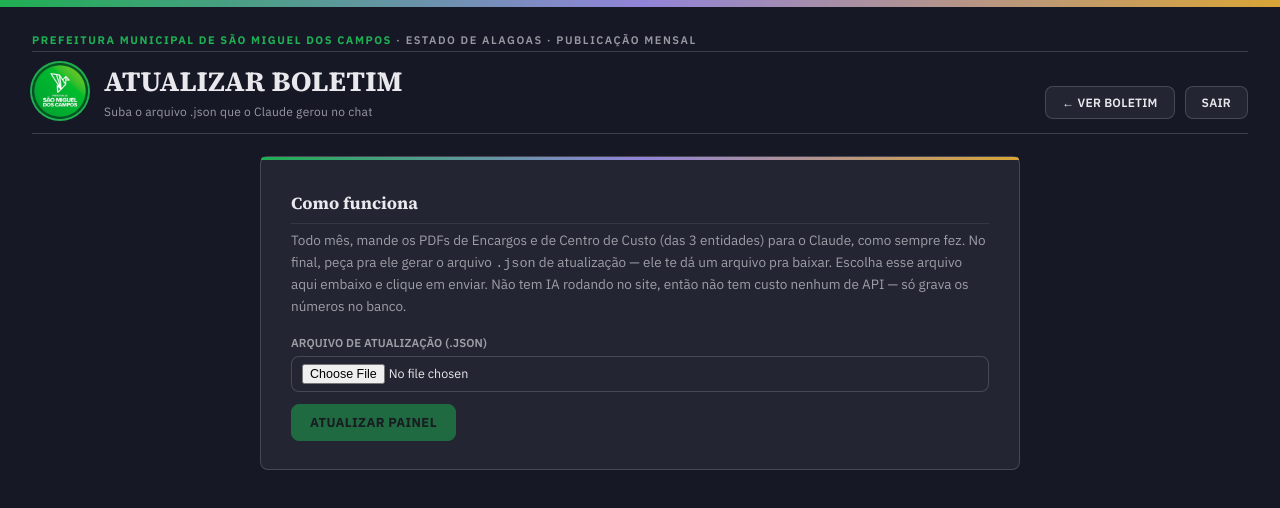
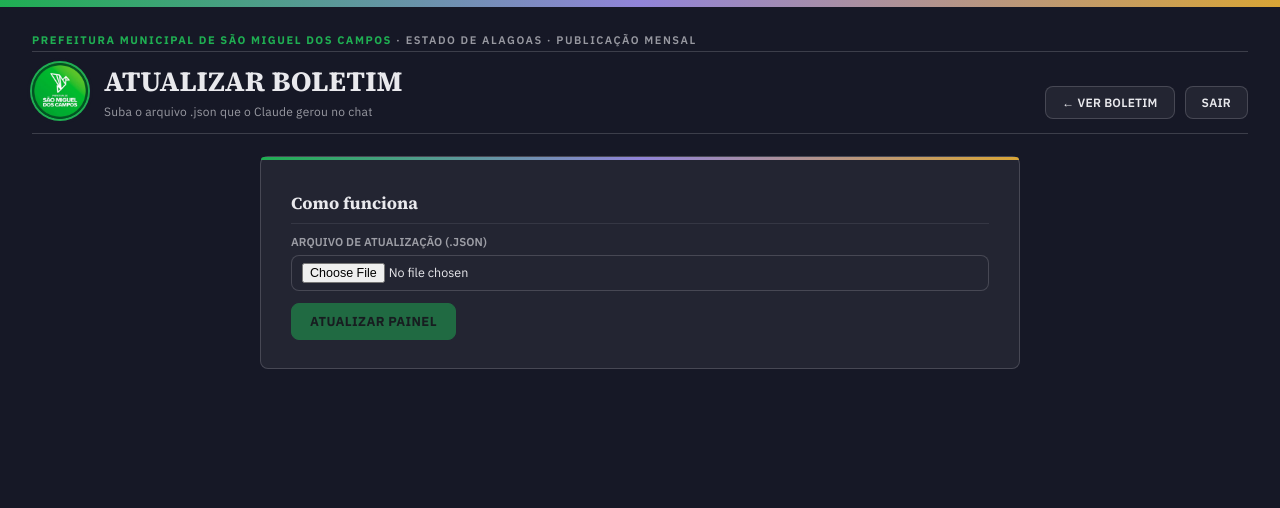
Before and after one commit to davito1/Dashboard-Prefeitura, a Next.js app: page /upload in a window 1280 px wide. Shown: the top 508 px of the page. Built offline with nearby package versions, Linux system fonts and the light colour scheme; no server answers.

Commit message:
Update page.js

```diff
--- a/app/upload/page.js
+++ b/app/upload/page.js
@@ -100,10 +100,7 @@ export default function UploadPage() {
       <form className="upload-card" onSubmit={handleSubmit}>
         <h2>Como funciona</h2>
         <p style={{ fontSize: 13.5, color: 'var(--ink-soft)', marginTop: -8, lineHeight: 1.6 }}>
-          Todo mês, mande os PDFs de Encargos e de Centro de Custo (das 3 entidades) para o Claude, como
-          sempre fez. No final, peça pra ele gerar o arquivo <code>.json</code> de atualização — ele te dá
-          um arquivo pra baixar. Escolha esse arquivo aqui embaixo e clique em enviar. Não tem IA rodando
-          no site, então não tem custo nenhum de API — só grava os números no banco.
+
         </p>
 
         <div className="file-row" style={{ marginTop: 18 }}>
```
